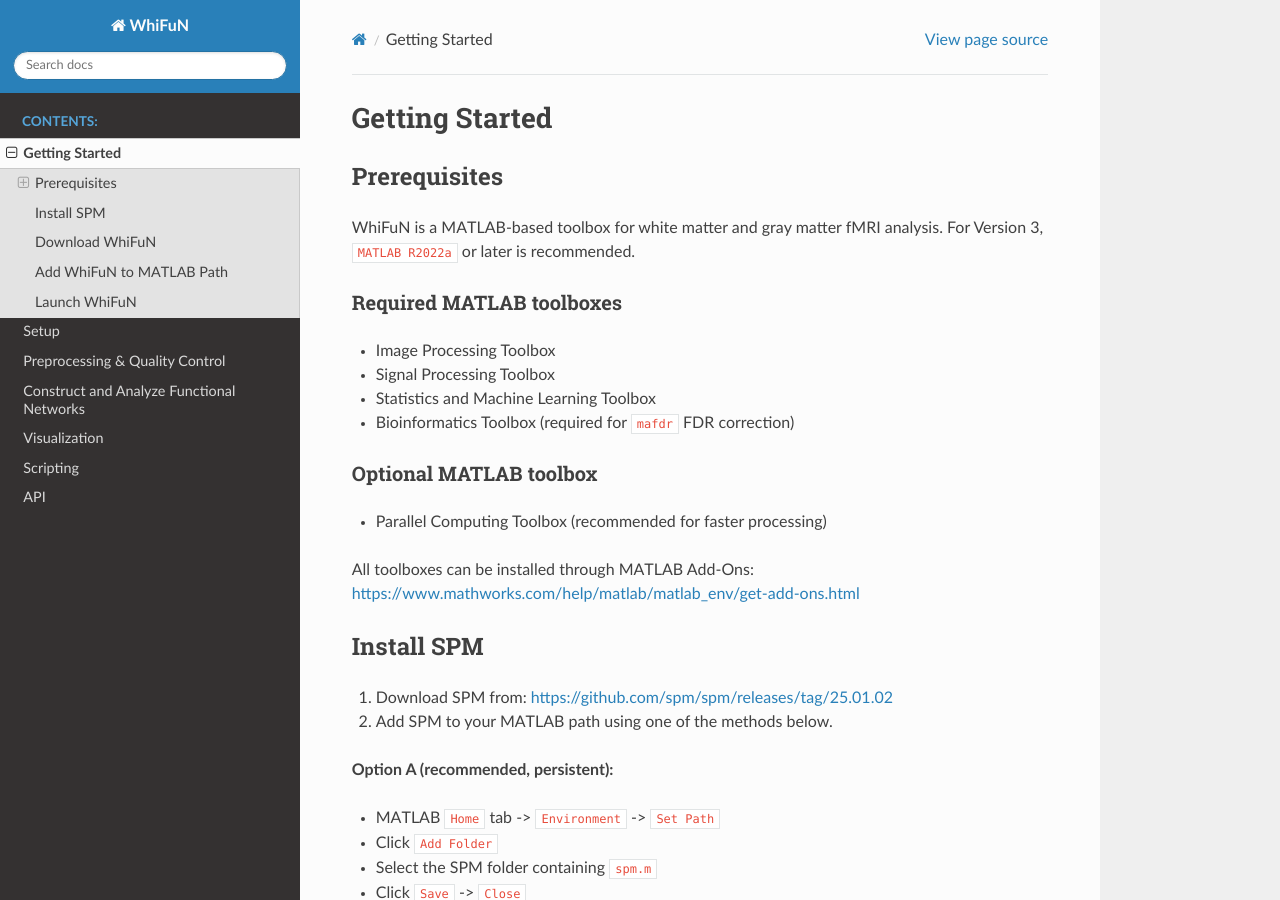
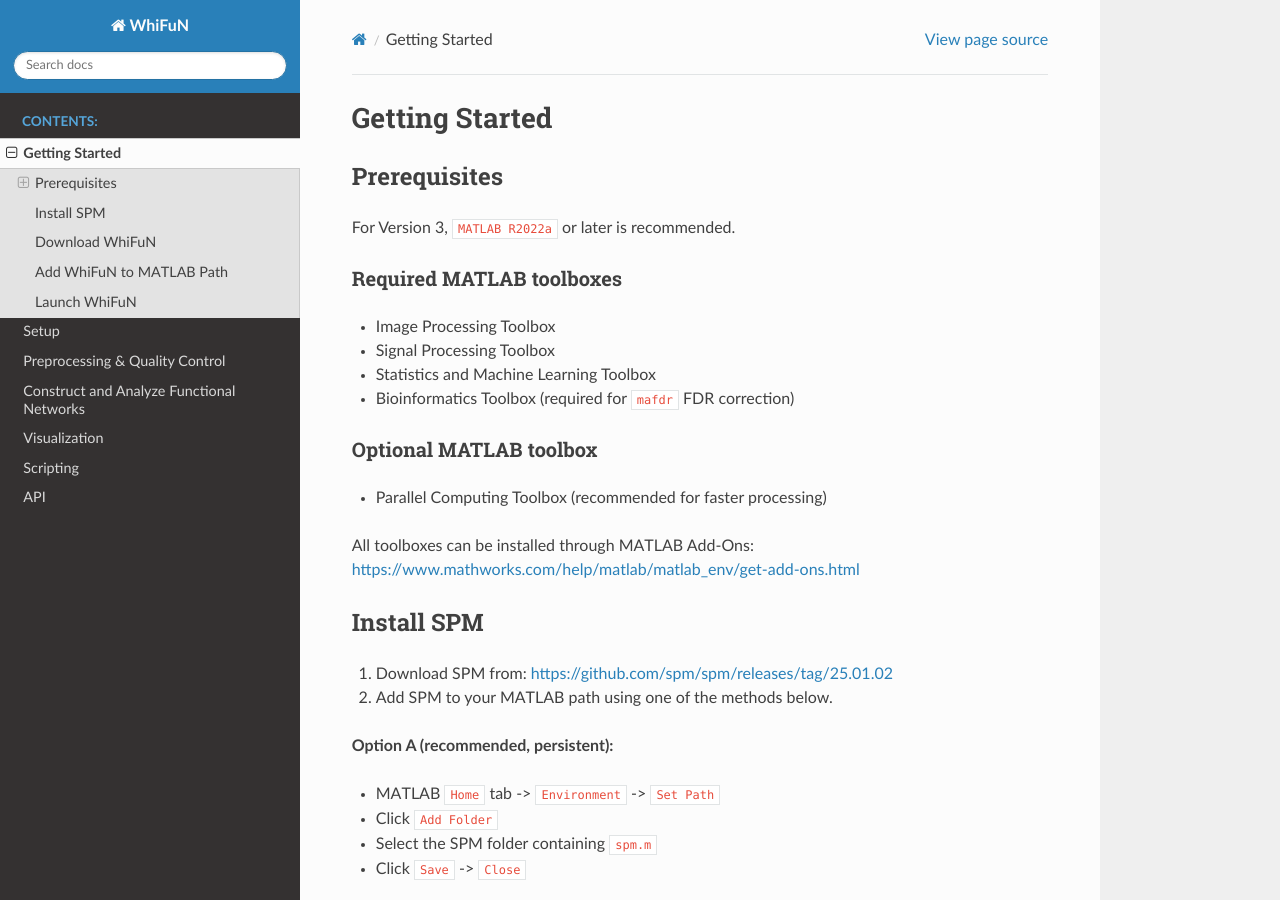
Before and after one commit to pratik55/WhifuN---A-toolbox-for-White-Matter-Analysis-in-fMRI, a Sphinx documentation site: the page built from docs/source/getting_started.rst, in a window 1280 px wide and 900 px high. Built offline with Sphinx 7.4.7 and the Read the Docs theme 3.1.0, drawn with Linux system fonts in a browser that asks for light colours.

Commit message:
Revise WhiFuN description and MATLAB version
Updated the description of WhiFuN and its MATLAB version requirement.

```diff
--- a/docs/source/getting_started.rst
+++ b/docs/source/getting_started.rst
@@ -3,7 +3,6 @@ Getting Started
 
 Prerequisites
 -------------
-WhiFuN is a MATLAB-based toolbox for white matter and gray matter fMRI analysis.
 For Version 3, ``MATLAB R2022a`` or later is recommended.
 
 Required MATLAB toolboxes
```
